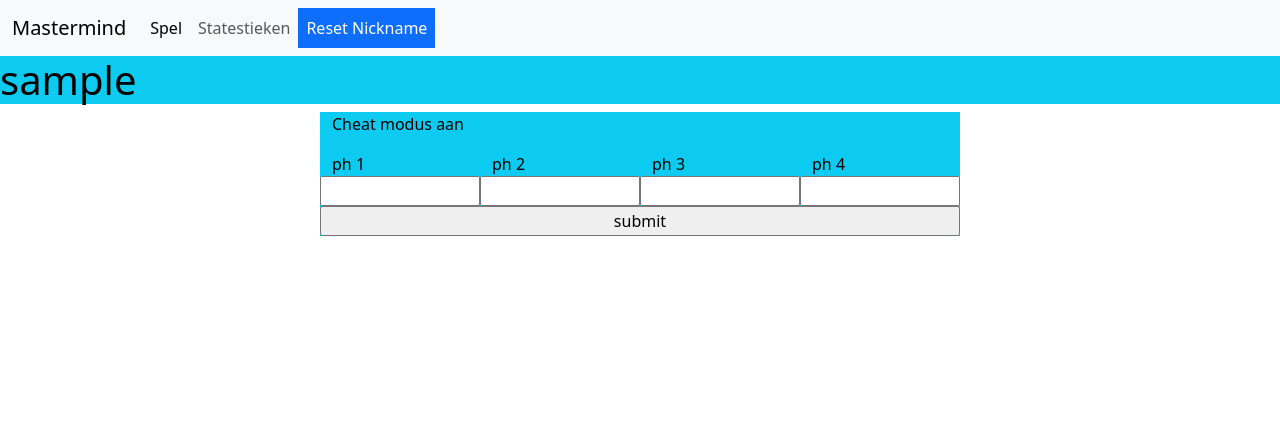
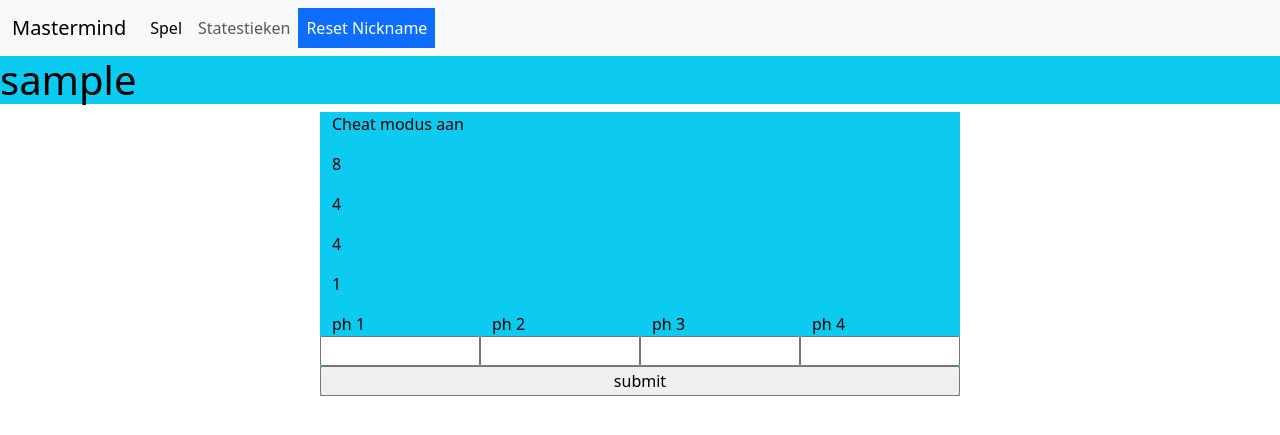
Before and after one commit to DerFranz33/python-herkansing-code, a Flask app: page /game/1 in a window 1280 px wide. Shown: the top 435 px of the page. Run offline with Flask 3, Linux system fonts and the light colour scheme; the visitor is signed in with stand-in values (Sample User, id 1).

Commit message:
cheat code werkt maar layout verkeerd

```diff
--- a/mastermind-VM/templates/game-session.html
+++ b/mastermind-VM/templates/game-session.html
@@ -9,6 +9,9 @@
         <div class="row">
             {% if cheat_modus %}
                 <p>Cheat modus aan</p>
+                {% for pin in answer %}
+                    <p>{{pin.colour}}</p>
+                {% endfor %}
             {% endif %}
             {% for i in range(number_of_positions) %}
             <div class="col-sm">ph {{i+1}}</div>
```
Also changed, not shown: mastermind-VM/var/main-instance/project.db.
